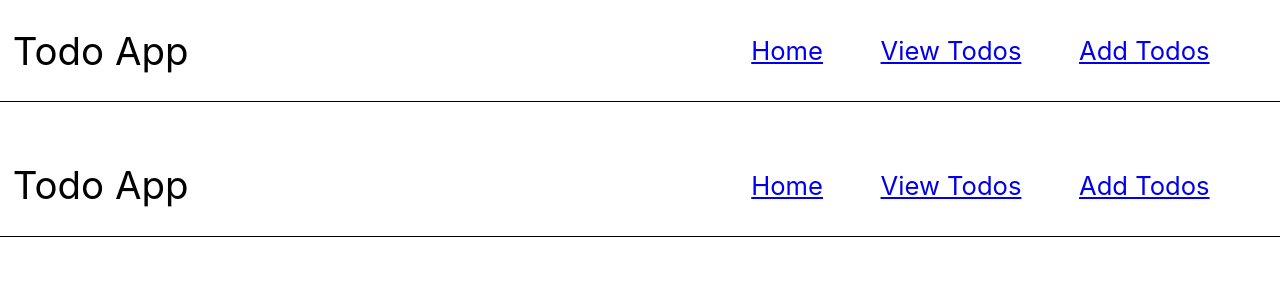
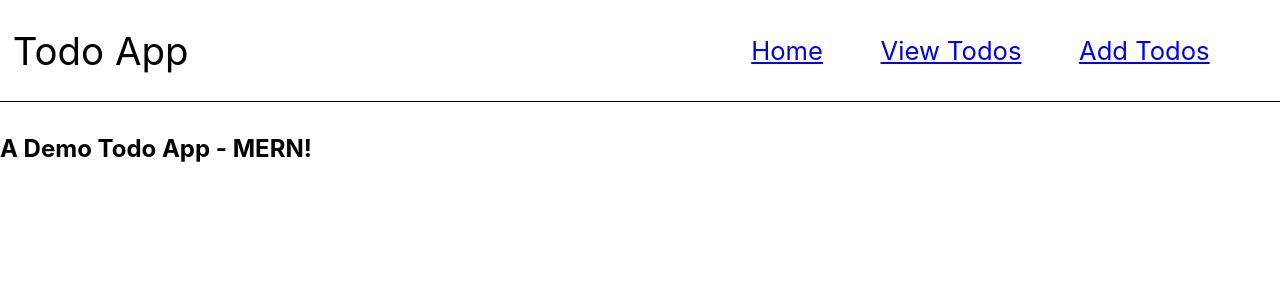
Before and after one commit to imbingz/todo-mern-stack, a React (Create React App) app in the folder frontend/: page / in a window 1280 px wide. Shown: the top 300 px of the page. Built offline with nearby package versions, Linux system fonts and the light colour scheme.

Commit message:
changed title

```diff
--- a/frontend/src/pages/Homepage.js
+++ b/frontend/src/pages/Homepage.js
@@ -1,11 +1,10 @@
 import React from 'react'
-import Navbar from '../components/Navbar';
+
 
 function Homepage() {
    return (
       <>
-         <Navbar />
-
+        <h2>A Demo Todo App - MERN!</h2>
       </>
    )
 }
```
